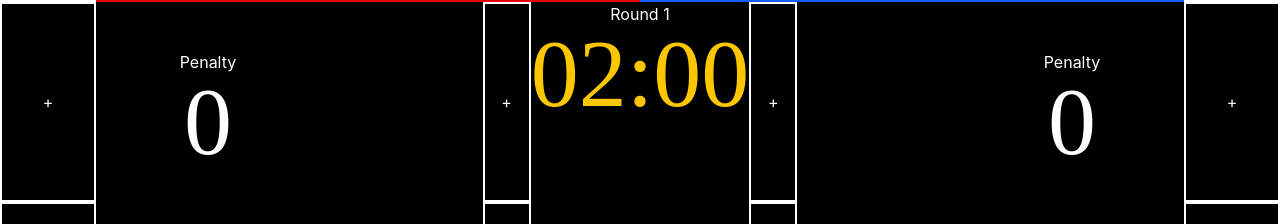
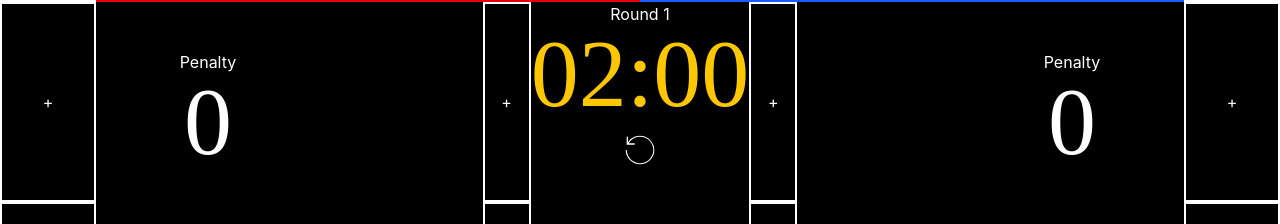
Before and after one commit to HussainMayoof/TaekwondoScoreboard, a React (Vite) app: page / in a window 1280 px wide. Shown: the part 398-622 px from the top of the page. Built offline with nearby package versions, Linux system fonts and the light colour scheme; a web font is replaced by a local one.

Commit message:
Added reset button

```diff
--- a/src/App.tsx
+++ b/src/App.tsx
@@ -29,6 +29,10 @@ const App = () => {
                     }) as ScoreType
             );
         },
+
+        reset: () => {
+            setScore(defaultScore);
+        },
     };
 
     return (
--- a/src/components/Timer.tsx
+++ b/src/components/Timer.tsx
@@ -1,7 +1,10 @@
-import { useEffect, useState } from 'react';
+import { useContext, useEffect, useState } from 'react';
 import Button from './Button.tsx';
+import { ScoreContext } from '../context.ts';
+import type { ScoreContextType } from '../types.ts';
 
 const Timer = () => {
+    const { scoreActions } = useContext(ScoreContext) as ScoreContextType;
     const [time, setTime] = useState(120);
     const [running, setRunning] = useState(false);
 
@@ -32,6 +35,12 @@ const Timer = () => {
         }
     };
 
+    const handleReset = () => {
+        setRunning(false);
+        setTime(120);
+        scoreActions.reset();
+    };
+
     return (
         <div className="flex h-full text-center justify-center">
             <div className="grid grid-cols-1 w-12">
@@ -57,6 +66,20 @@ const Timer = () => {
                             .toString()
                             .padStart(2, '0')}
                 </p>
+
+                <div>
+                    <svg
+                        height="32"
+                        width="32"
+                        viewBox="0 0 24 24"
+                        xmlns="http://www.w3.org/2000/svg"
+                        className="fill-white mx-auto mt-3 cursor-pointer"
+                        onClick={handleReset}
+                    >
+                        <path d="M22.719 12A10.719 10.719 0 0 1 1.28 12h.838a9.916 9.916 0 1 0 1.373-5H8v1H2V2h1v4.2A10.71 10.71 0 0 1 22.719 12z" />
+                        <path fill="none" d="M0 0h24v24H0z" />
+                    </svg>
+                </div>
             </div>
 
             <div className="grid grid-cols-1 w-12">
--- a/src/types.ts
+++ b/src/types.ts
@@ -7,5 +7,6 @@ export type ScoreContextType = {
     scoreActions: {
         changeScore: (index: number, difference: number) => void;
         changePenalty: (index: number, difference: number) => void;
+        reset: () => void;
     };
 };
```
